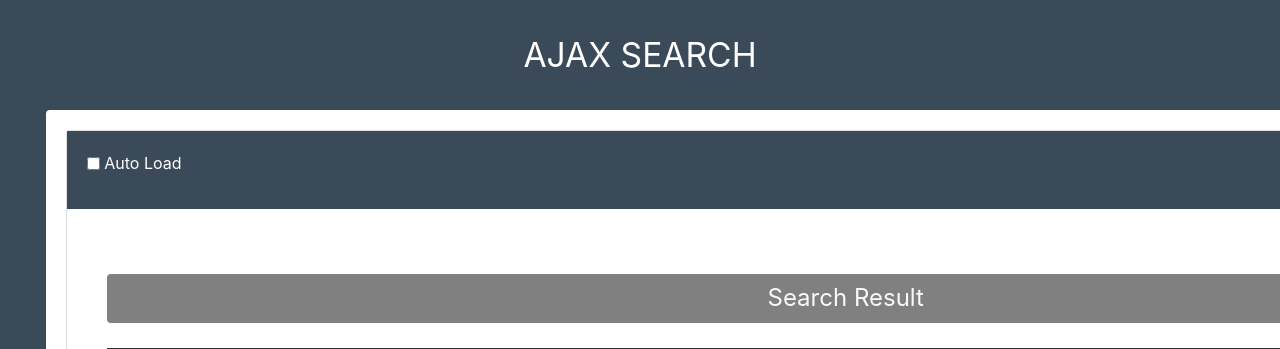
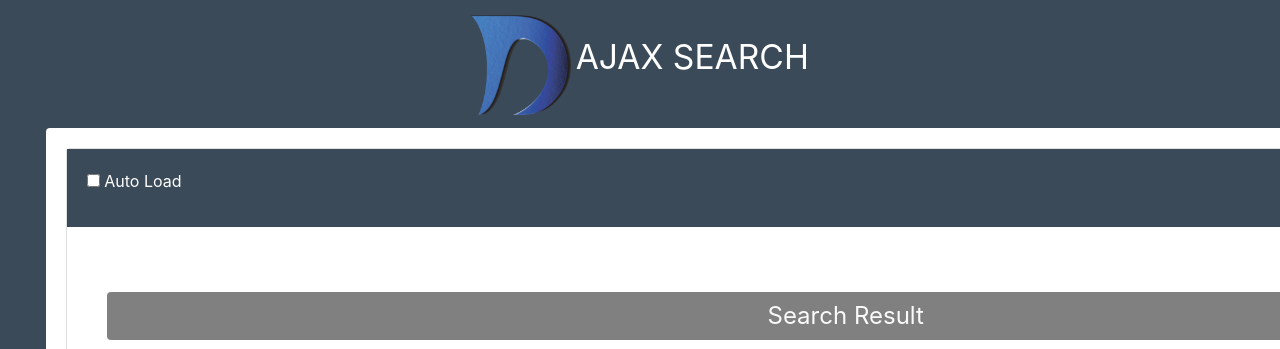
Before and after one commit to devendraprajapatiapp/ajax_search_autoload_php, a PHP site: page / in a window 1280 px wide; the page is wider, and only the part inside the window is pictured. Shown: the top 349 px of that part. Run offline with PHP 8.4, Linux system fonts and the light colour scheme; data comes from the database, SQL or seed files in the repository; some libraries are stand-ins or nearby versions.

Commit message:
Push new change

```diff
--- a/css/style.css
+++ b/css/style.css
@@ -39,7 +39,7 @@ body {
   display: inline-block;
   vertical-align: baseline;
   margin-top: 20px;
-  margin-bottom: 35px;
+  margin-bottom: 50px;
   font-size: 2.1rem;
   font-weight: 400;
 }
--- a/index.php
+++ b/index.php
@@ -5,22 +5,19 @@
 	    <meta name="viewport" content="width=device-width, initial-scale=1.0" />
 	    <meta http-equiv="X-UA-Compatible" content="ie=edge" />
 	    <title>AJAX SEARCH</title>
+	    <link href="css/style.css" rel="stylesheet" />
+	    <link href="fevicon.png" rel="icon" />
+	    <link href="css/bootstrap.min.css" rel="stylesheet" />
 	    <link href="https://fonts.googleapis.com/css?family=Open+Sans:400,600&display=swap" rel="stylesheet" />
 	    <link href="https://cdnjs.cloudflare.com/ajax/libs/font-awesome/5.11.2/css/all.min.css" rel="stylesheet" />
-    <link href="css/style.css" rel="stylesheet" />
-    <link href="fevicon.png" rel="icon" />
-
-
-    <link href="css/bootstrap.min.css" rel="stylesheet" />
-
   	</head>
   <body>
     <div class="tm-container">
       <div class="tm-text-white tm-page-header-container">
+      	<img src="logo.png" height="100" width="100">
         <h1 class="tm-page-header">AJAX SEARCH</h1>
       </div>
       <div class="tm-main-content">
-        <!-- Coffee Menu -->
         <section class="tm-section">
         	<div class="card">
           		<div class="card-body search">
@@ -29,7 +26,7 @@
       					<label for="autoStartCheck" class="header-tr" style="color: #fff">Auto Load</label>
       				</div>
       				<div class="form-inline float-right">
-      					<input type="text" name="searchText" id="searchText" onkeypress="searchData();" class="form-control" placeholder="Search here...">
+      				   <input type="text" name="searchText" id="searchText" onkeydown="searchData();" class="form-control" placeholder="Search here...">
       					<i class="fas fa-search" onclick="searchData();"></i>
       				</div>
           		</div>
@@ -70,7 +67,7 @@
         </section>
     </div>
     <div id="scriptStore" style="display: none">
-    	<input type="hidden" name="countRow" id="countRow" value="16">
+    	<input type="hidden" name="countRow" id="countRow" value="0">
     </div>
   </body>
 	<script src="js/jquery-3.4.1.min.js"></script>
@@ -94,7 +91,6 @@
       				document.getElementById('tbody').innerHTML = '';
       				$('#countRow').val(a[0]);
       				$('tbody').append(a[1]);
-
 	      		}
 	      	});
 	  	})
```
Also changed, not shown: logo.png (added). Lines whose indentation alone changed are shown as unchanged.
